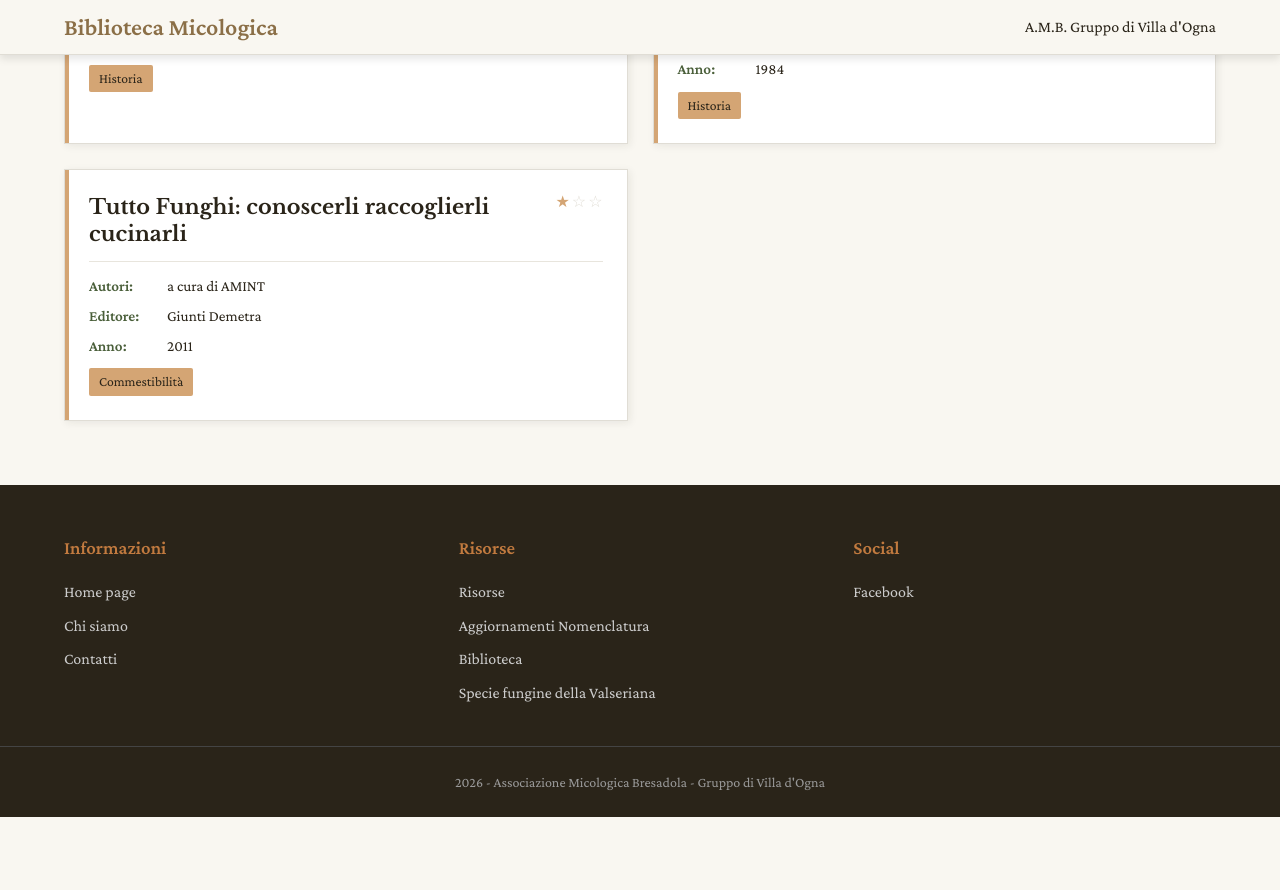
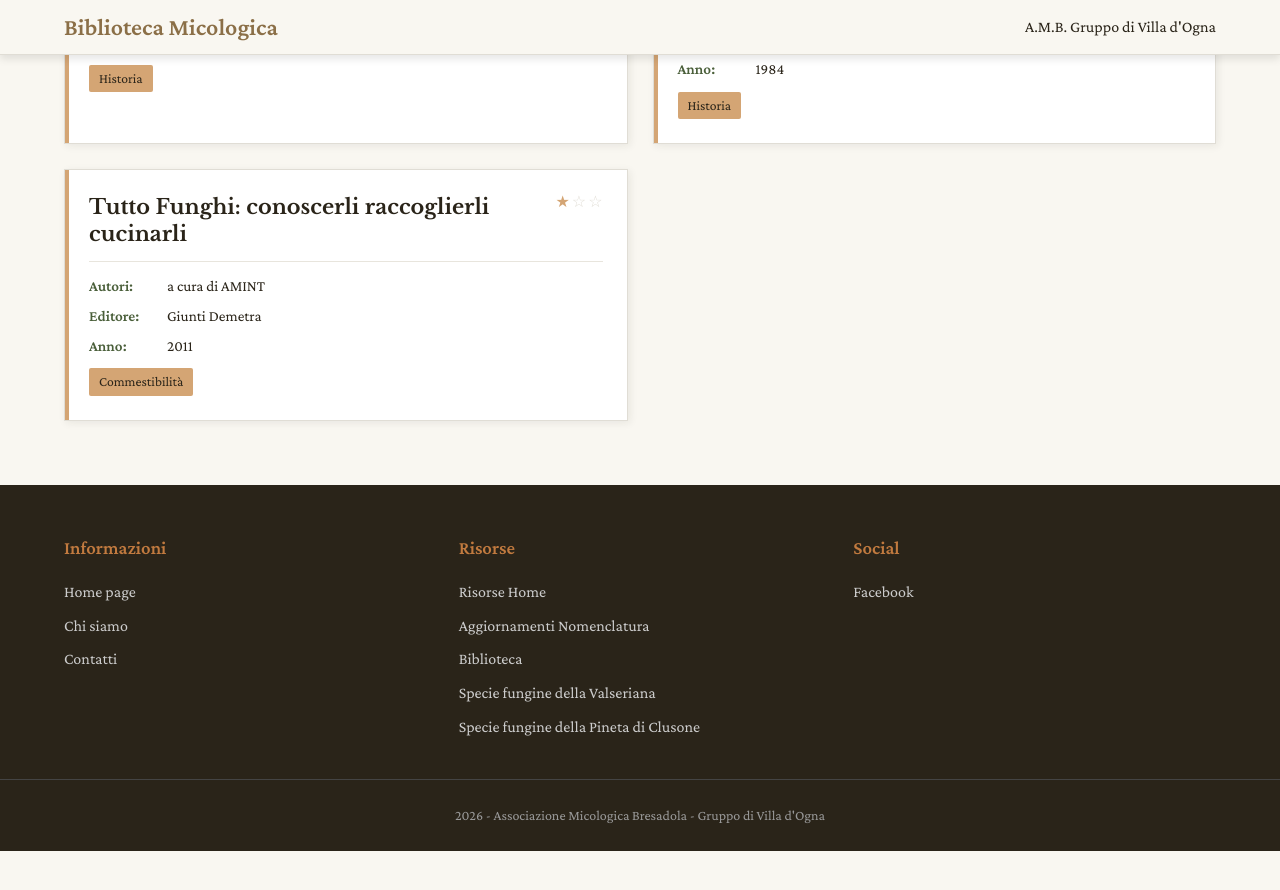
Before and after one commit to ambvilladogna/biblioteca, a Jekyll site: the page built from index.html, in a window 1280 px wide and 900 px high, scrolled down 26230 px. Shown: the top 890 px of the window. Built offline with Jekyll 4.4.1, drawn with Linux system fonts in a browser that asks for light colours; before the commit the page ends 27097 px from its top, so only the background shows below that.

Commit message:
new footer

```diff
--- a/_includes/footer.html
+++ b/_includes/footer.html
@@ -12,13 +12,16 @@
             <div class="footer__section">
                 <h3>Risorse</h3>
                 <ul>
-                    <li><a href="https://ambvilladogna.github.io/risorse/">Risorse</a></li>
+                    <li><a href="https://ambvilladogna.github.io/risorse/">Risorse Home</a></li>
                     <li><a href="https://ambvilladogna.github.io/risorse/aggiornamenti-nomenclatura/_site/index.html">Aggiornamenti
                             Nomenclatura</a>
                     <li><a href="https://ambvilladogna.github.io/risorse/biblioteca/_site/index.html">Biblioteca</a>
                     </li>
                     <li><a href="https://ambvilladogna.github.io/risorse/fungi-census/_site/index.html">Specie fungine
                             della Valseriana</a></li>
+                    </li>
+                    <li><a href="https://ambvilladogna.github.io/risorse/fungi-census/_site/index.html">Specie fungine
+                            della Pineta di Clusone</a></li>
                     </li>
                 </ul>
             </div>
```
Also changed, not shown: 1 other file.
